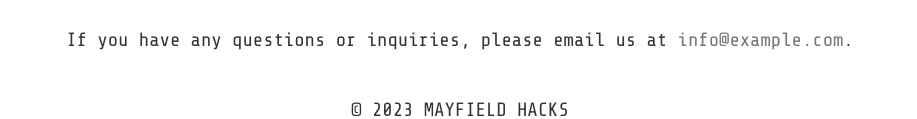
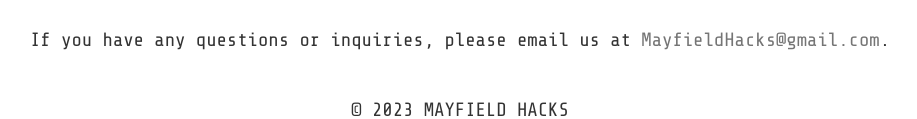
Before and after one commit to MayfieldHacks/MayfieldHacks, a plain HTML site: page index.html in a window 1280 px wide. Shown: the part 3184-3303 px from the top of the page, without its empty margins (180-1097 px from the left). Drawn offline with nearby package versions, Linux system fonts and the light colour scheme.

Commit message:
Update index.html

```diff
--- a/index.html
+++ b/index.html
@@ -164,7 +164,7 @@
 
     <section id="contact">
         <h2>Contact Us</h2>
-        <p>If you have any questions or inquiries, please email us at <a href="mailto:info@example.com">info@example.com</a>.</p>
+        <p>If you have any questions or inquiries, please email us at <a href="mailto:MayfieldHacks@gmail.com">MayfieldHacks@gmail.com</a>.</p>
     </section>
 
     <footer>
```
